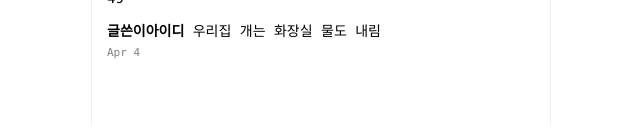
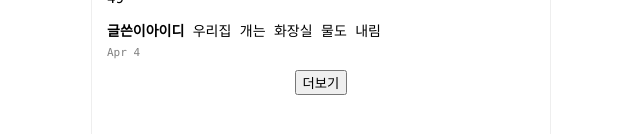
Before and after one commit to GraceJoo26/vuestagram, a Vue app: page / in a window 1280 px wide. Shown: the part 1760-1894 px from the top of the page, without its empty margins (319-959 px from the left). Built offline with nearby package versions, Linux system fonts and the light colour scheme; no server answers.

Commit message:
ajax연결하기

```diff
--- a/package.json
+++ b/package.json
@@ -8,6 +8,7 @@
     "lint": "vue-cli-service lint"
   },
   "dependencies": {
+    "axios": "^1.3.5",
     "core-js": "^3.8.3",
     "vue": "^3.2.13"
   },
--- a/src/App.vue
+++ b/src/App.vue
@@ -11,6 +11,8 @@
 
   <Container :게시물="게시물"/>
 
+  <button @click="more" class="add_btn">더보기</button>
+
   <div class="footer">
     <ul class="footer-button-plus">
       <input type="file" id="file" class="inputfile" />
@@ -22,6 +24,9 @@
 <script>
 import Container from './components/Container'
 import Postdata from './assets/postdata.js'
+import axios from 'axios'
+axios.get()
+
 export default {
 components:{
   Container,
@@ -29,6 +34,16 @@ components:{
 data(){
   return{
     게시물:Postdata,
+    더보기:0,
+  }
+},
+methods:{
+  more(){
+    axios.get(`https://codingapple1.github.io/vue/more${this.더보기}.json`).then(결과=>{
+      console.log(결과);
+      this.게시물.push(결과.data); // 원래 있던 게시물에서 data를 또 푸시해라
+      this.더보기++;
+    })
   }
 },
 }
@@ -111,4 +126,8 @@ ul {
   border-right: 1px solid #eee;
   border-left: 1px solid #eee;
 }
+.add_btn{
+  display:block;
+  margin:auto;
+}
 </style>
```
Also changed, not shown: 1 other file (tests, documents, lock files or other folders).
